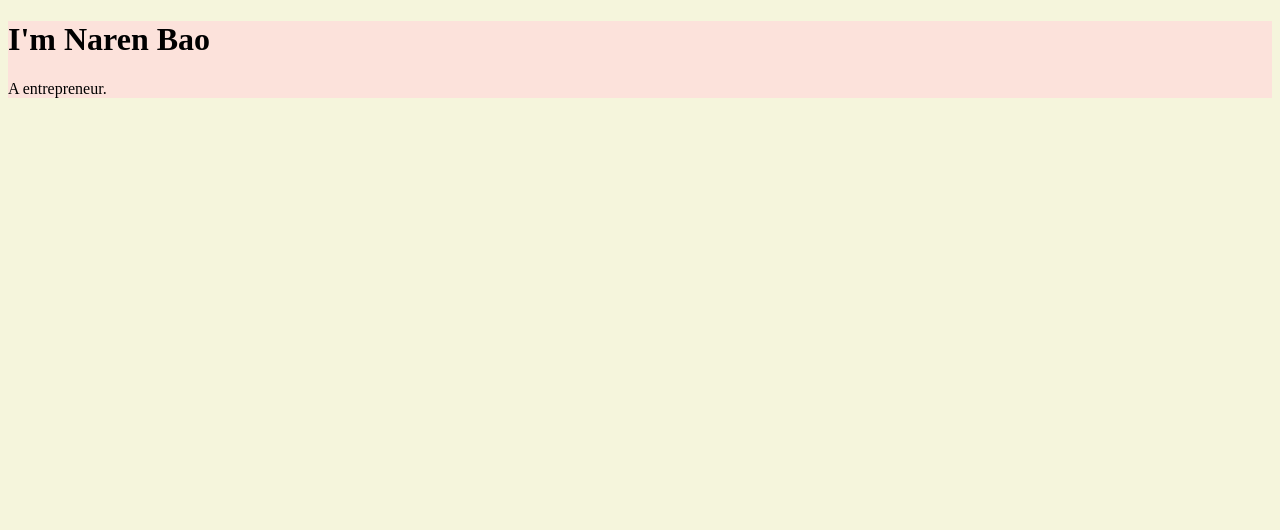
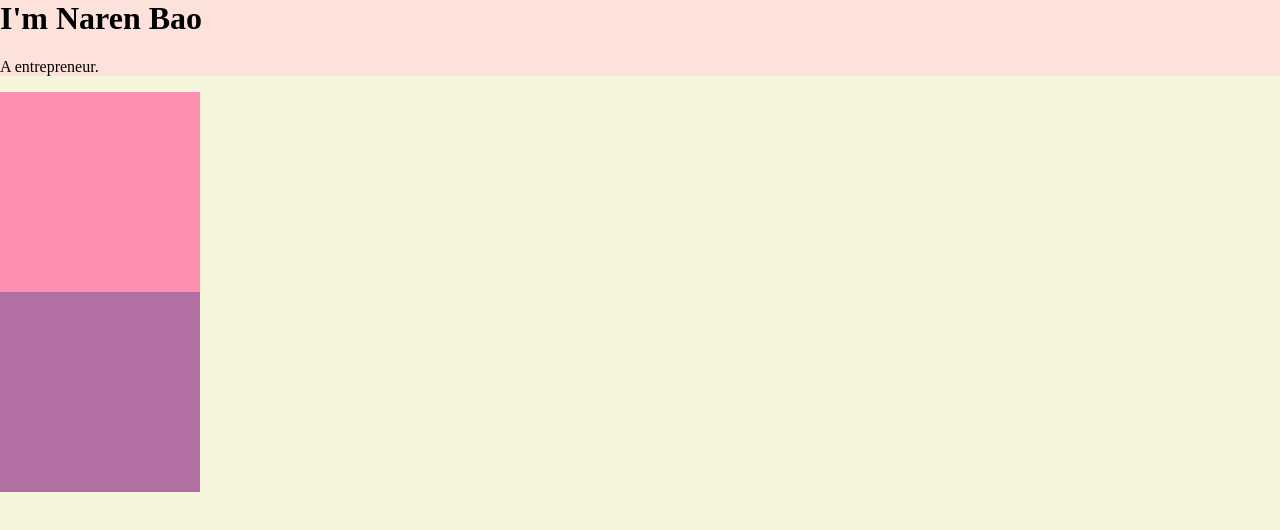
Before and after one commit to honalele/cv, a plain HTML site: page index.html in a window 1280 px wide. Drawn offline with Linux system fonts and the light colour scheme.

Commit message:
css class

```diff
--- a/css/styles.css
+++ b/css/styles.css
@@ -1,7 +1,24 @@
 body{
     background-color: beige;
+    margin: 0;
 }
 
-div{
+h1{
+    margin-top: 0;
+}
+
+.top-container{
     background-color: #FCE2DB;
 }
+
+.middle-container{
+    background-color: #FF8FB1;
+    width: 200px;
+    height: 200px;
+}
+
+.bottom-container{
+    background-color: #B270A2;
+    width: 200px;
+    height: 200px;
+}
--- a/index.html
+++ b/index.html
@@ -9,9 +9,15 @@
   <link rel="shortcut icon" href="images/favicon.ico" type="image/x-icon">
 </head>
 <body>
-  <div class="">
+  <div class="top-container">
     <h1>I'm Naren Bao</h1>
     <p>A entrepreneur.</p>
+
+  </div>
+  <div class="middle-container">
+
+  </div>
+  <div class="bottom-container">
 
   </div>
 
```
